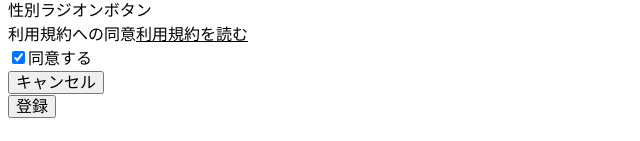
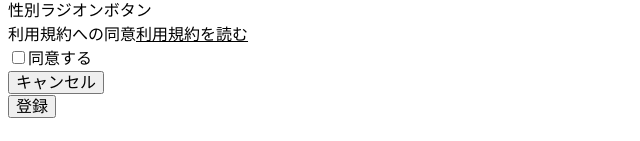
Before and after one commit to t-yaginuma/messages-app, a Next.js app: page /register in a window 1280 px wide. Shown: the part 178-319 px from the top of the page, without its empty margins (0-640 px from the left). Built offline with nearby package versions, Linux system fonts and the light colour scheme; no server answers.

Commit message:
update TyCheckbox 設定を追加

```diff
--- a/src/components/TyCheckbox/TyCheckbox.tsx
+++ b/src/components/TyCheckbox/TyCheckbox.tsx
@@ -2,14 +2,24 @@ import React from "react";
 
 type Props = {
   label: string;
+  value: boolean;
+  isDisabled: boolean;
+  onChange: (e: React.ChangeEvent<HTMLInputElement>) => void;
 };
 
 export default function TyInput(props: Props) {
-  const { label } = props;
+  const { label, onChange, value, isDisabled } = props;
   return (
     <div>
-      <input type="checkbox" id="scales" name="scales" checked />
-      <label for="scales">{label}</label>
+      <input
+        type="checkbox"
+        id="check"
+        name="check"
+        disabled={isDisabled}
+        onChange={onChange}
+        checked={value}
+      />
+      <label htmlFor="check">{label}</label>
     </div>
   );
 }
```
